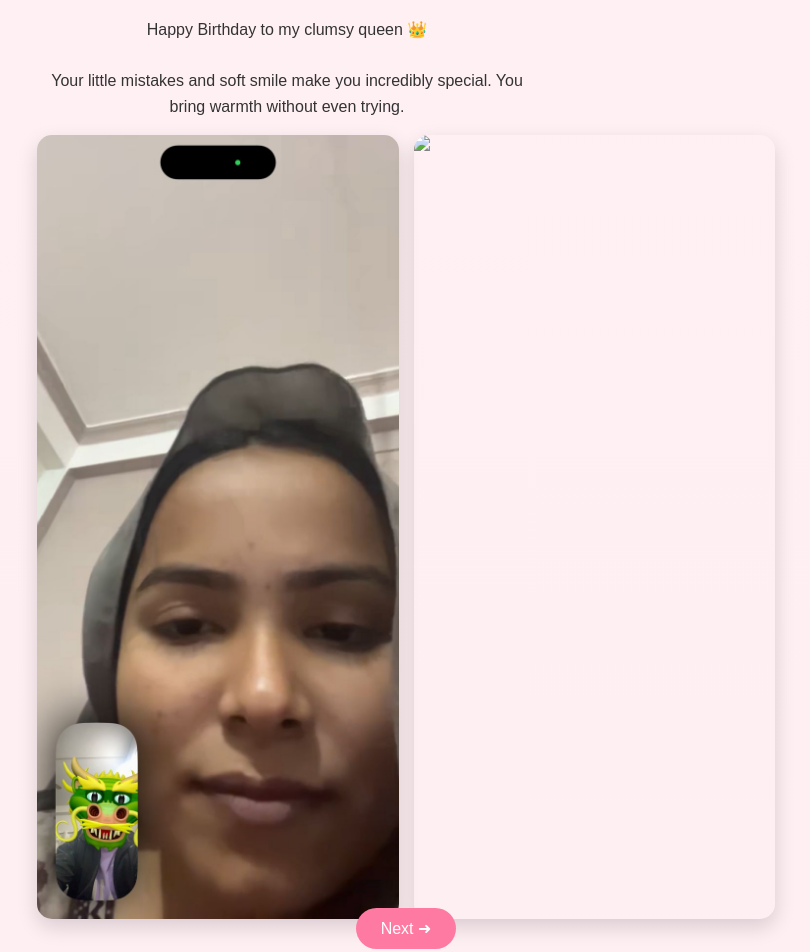
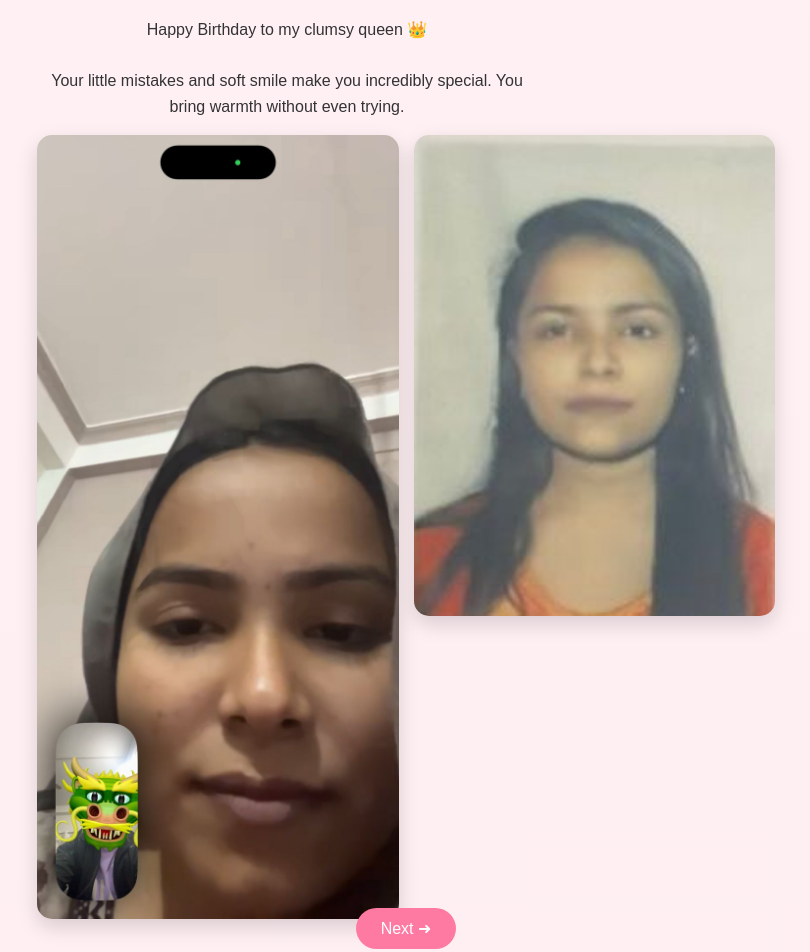
Before and after one commit to rekibahmed587-cell/birthday-site-3, a plain HTML site: page index.html in a window 1280 px wide. Shown: the part 941-1893 px from the top of the page, without its empty margins (234-1044 px from the left). Drawn offline with Linux system fonts and the light colour scheme.

Commit message:
Update index.html

```diff
--- a/index.html
+++ b/index.html
@@ -136,7 +136,7 @@ p{
     </p>
     <div class="photo-grid">
   <img src="https://github.com/rekibahmed587-cell/birthday-site-3/blob/main/img1.jpeg">
-  <img src="img2.jpg">
+  <img src="https://github.com/rekibahmed587-cell/birthday-site-3/blob/main/img2.jpeg">
 </div>
 
     <a href="#letter2" class="button">Next ➜</a>
```
